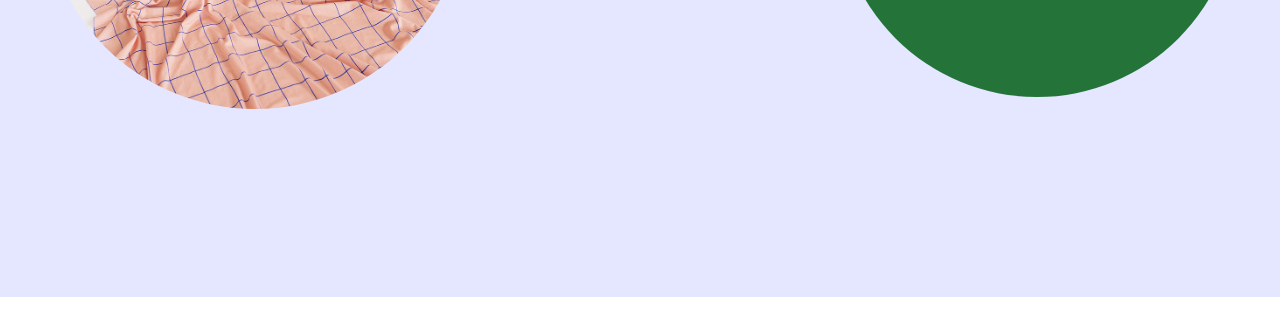
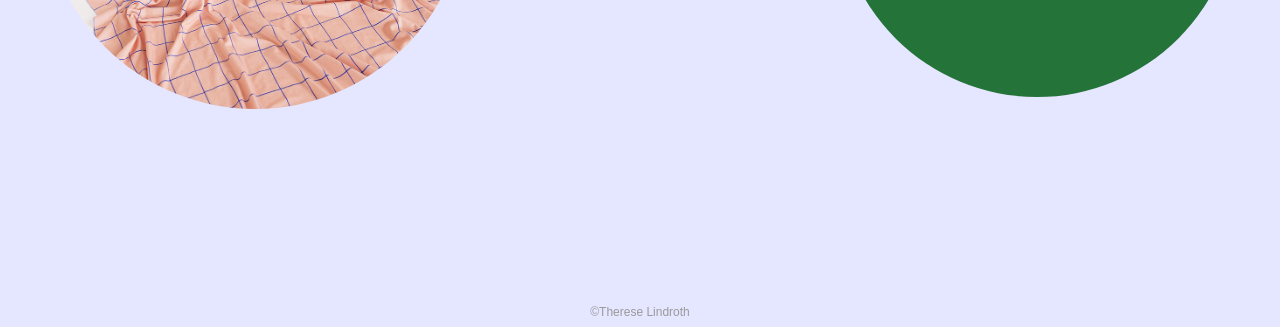
Before and after one commit to thelindr/portfolio, a React app: page / in a window 1280 px wide. Shown: the part 503-830 px from the top of the page. Before the commit the page ends 800 px from the top, so only its background shows below. Built offline with nearby package versions, Linux system fonts and the light colour scheme.

Commit message:
fixed h1 and router bug

```diff
--- a/src/components/app.js
+++ b/src/components/app.js
@@ -1,5 +1,5 @@
 import React from "react"
-import { BrowserRouter, Route } from "react-router-dom"
+import { HashRouter, Route } from "react-router-dom"
 import Home from "./home"
 import About from "./about"
 import Projects from "./projects"
@@ -10,7 +10,7 @@ class App extends React.Component {
 
   render() {
     return (
-      <BrowserRouter>
+      <HashRouter>
         <div>
           <Route path="/" exact component={Home} />
           <Route path="/about" component={About} />
@@ -18,7 +18,7 @@ class App extends React.Component {
           <Route path="/textile" component={Textile} />
           {/* <Route path="/projects/:id" component={ProjectPage} /> */}
         </div>
-      </BrowserRouter>
+      </HashRouter>
 
     )
   }
--- a/src/components/home/index.js
+++ b/src/components/home/index.js
@@ -17,6 +17,9 @@ class Home extends React.Component {
             <a><Link to="/projects">Web Projects</Link></a>
           </div>
         </div>
+        <div className="homeFoot">
+          <h1 id="footer">©Therese Lindroth</h1>
+        </div>
       </div>
     )
   }
--- a/src/components/home/style.css
+++ b/src/components/home/style.css
@@ -1,6 +1,20 @@
 .home {
   width: 100%;
   height: 100vh;
+}
+
+.home #footer {
+  font-family: arial;
+  font-size: 12px;
+  font-weight: lighter;
+  color: #9a9a9a;
+}
+
+.home .homeFoot {
+  width: 100%;
+  display: flex;
+  justify-content: center;
+  background-color: #d9daffad;
 }
 
 .home a {
```
